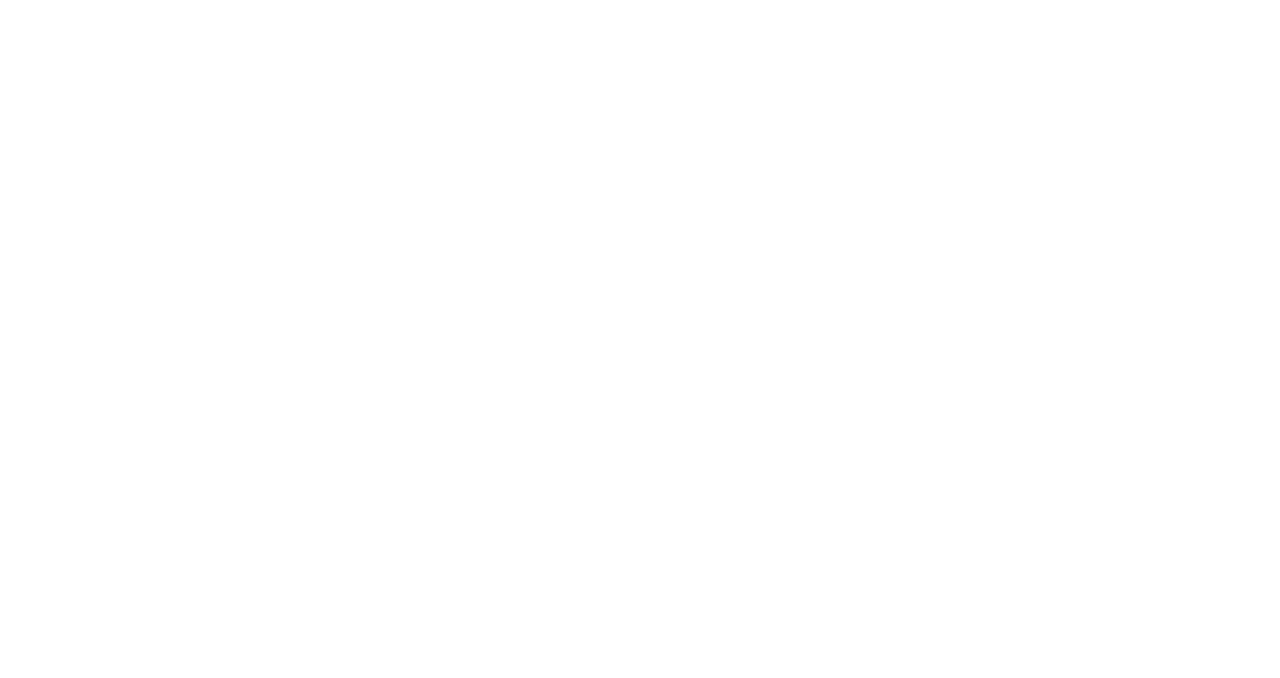
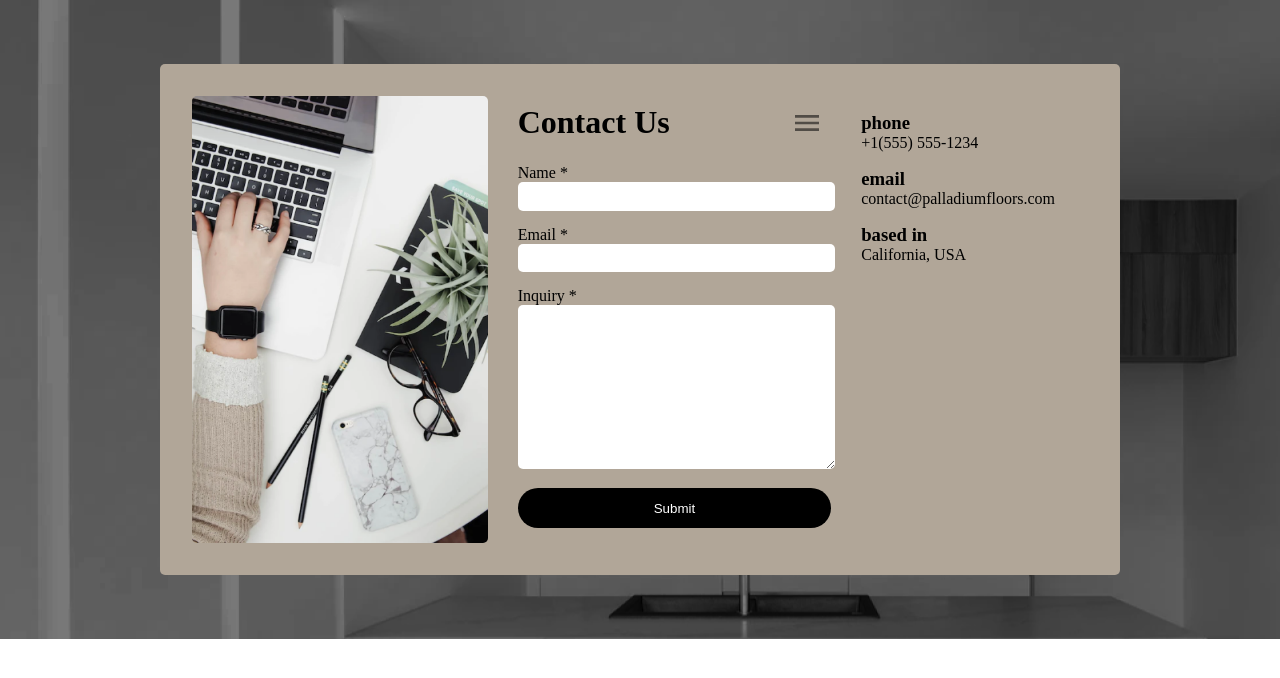
Before and after one commit to Fanthoni/palladiumfloors, a React (Create React App) app: page /contact in a window 1280 px wide. Before the commit this address had no page. Shown: the top 678 px of the page. Built offline with nearby package versions, Linux system fonts and the light colour scheme.

Commit message:
contact page

```diff
--- a/public/index.html
+++ b/public/index.html
@@ -22,7 +22,7 @@
     -->
     <title>React App</title>
   </head>
-  <body>
+  <body style="margin: 0;">
     <noscript>You need to enable JavaScript to run this app.</noscript>
     <div id="root"></div>
     <!--
--- a/src/App.js
+++ b/src/App.js
@@ -1,4 +1,5 @@
 import Home from "./pages/Home";
+import Contact from "./pages/Contact";
 
 import { BrowserRouter as Router, Routes, Route } from 'react-router-dom';
 
@@ -9,6 +10,7 @@ function App() {
       <div className="App">
           <Routes>
             <Route exact path="/" Component={Home} />
+            <Route exact path="/contact" Component={Contact} />
           </Routes>
         </div>
     </Router>
--- a/src/components/FormComponent/Button.js
+++ b/src/components/FormComponent/Button.js
@@ -12,5 +12,6 @@ const Submit = styled.input`
     border: none;
     height: 3em;
     cursor: pointer;
+    border-radius: 20px;
 `;
 export { SubmitButton };
--- /dev/null
+++ b/src/components/FormComponent/TextInput.css
@@ -0,0 +1,17 @@
+.roundCorner {
+    border-radius: 5px;
+    border: none;
+}
+
+input {
+    width: 100%;
+    height: 2em;
+    border: 0.1em solid #94866d;
+}
+
+textarea {
+    width: 100%;
+    height: 12em;
+    border: 0.1em solid #94866d;
+    resize: vertical;
+}
--- a/src/components/FormComponent/TextInput.js
+++ b/src/components/FormComponent/TextInput.js
@@ -1,12 +1,12 @@
-import { styled } from "styled-components";
+import "./TextInput.css";
 
 function TextBox({displayName, fieldName, isRequired = false, ...props}) {
     return (
         <div {...props}>
             <label htmlFor={fieldName}>
-                {displayName} {isRequired ? <span>(required)</span> : null}
+                {displayName} {isRequired ? <span>*</span> : null}
             </label><br />
-            <Field type="text" name={fieldName} id={fieldName} required={isRequired ?? false}/>
+            <input className="roundCorner" type="text" name={fieldName} id={fieldName} required={isRequired ?? false}/>
         </div>
     );
 }
@@ -15,9 +15,9 @@ function NumericalTextBox({displayName, fieldName, isRequired = false}) {
     return (
         <div>
             <label htmlFor={fieldName}>
-                {displayName} {isRequired ? <span>(required)</span> : null}
+                {displayName} { isRequired ? <span>*</span> : null}
             </label><br />
-            <Field type="number" name={fieldName} id={fieldName} required={isRequired ?? false}/>
+            <input className="roundCorner" type="number" name={fieldName} id={fieldName} required={isRequired ?? false}/>
         </div>
     );
 }
@@ -26,24 +26,11 @@ function TextArea({displayName, fieldName, isRequired = false, maxLength="1024",
     return (
         <div {...props}>
             <label htmlFor={fieldName}>
-                {displayName} {isRequired ? <span>(required)</span> : null}
+                {displayName} {isRequired ? <span>*</span> : null}
             </label><br />
-            <Area type="text" name={fieldName} id={fieldName} maxLength={maxLength} required={isRequired ?? false}/>
+            <textarea className="roundCorner" type="text" name={fieldName} id={fieldName} maxLength={maxLength} required={isRequired ?? false}/>
         </div>
     );
 }
 
-const Field = styled.input`
-    width: 100%;
-    height: 2em;
-    border: 0.1em solid #94866d;
-`;
-
-const Area = styled.textarea`
-    width: 100%;
-    height: 5em;
-    border: 0.1em solid #94866d;
-    resize: vertical;
-`;
-
 export { TextBox, NumericalTextBox, TextArea };
--- a/src/components/Menu/Menu.js
+++ b/src/components/Menu/Menu.js
@@ -1,5 +1,6 @@
 import { useState } from 'react';
 import styled from 'styled-components';
+import { Link } from 'react-router-dom';
 
 import MenuIcon from '@mui/icons-material/Menu';
 import Menu from "@mui/material/Menu";
@@ -8,7 +9,18 @@ import { IconButton } from '@mui/material';
 
 function MenuBtn () {
     const menuOptions = [
-        "Home", "Catalog", "Contact"
+        {
+            label: "Home",
+            path: "/"
+        },
+        {
+            label: "Catalog",
+            path: "/"
+        },
+        {
+            label: "Contact",
+            path: "/contact"
+        }
     ]
 
     const [anchorEl, setAnchorEl] = useState(null);
@@ -46,10 +58,12 @@ function MenuBtn () {
             >
                 {menuOptions.map((option) => (
                     <MenuItem
-                        key={option}
+                        key={option.label}
                         onClick={handleClose}
                     >
-                        {option}
+                        <UnstyledLink to={option.path} style={{textDecoration: "none", color: "black"}}>
+                            {option.label}
+                        </UnstyledLink>
                     </MenuItem>
                 ))}
             </Menu>
@@ -61,4 +75,9 @@ const MenuBtnWrapper = styled.div`
     display: inline;
 `;
 
-export default MenuBtn
+const UnstyledLink = styled(Link)`
+    text-decoration: none;
+    color: black;
+`;
+
+export default MenuBtn;
--- /dev/null
+++ b/src/pages/Contact.js
@@ -0,0 +1,112 @@
+import styled from "styled-components";
+// import Menu from "@mui/icons-material/Menu";
+import Menu from "../components/Menu";
+import background from "../assets/contactImages/background.png";
+import { TextInput, Button } from "../components/FormComponent";
+import contactImg from "../assets/contactImages/contact.png";
+
+
+function Contact() {
+    return (
+        <Container>
+            <PageContainer>
+                <img src={contactImg} alt="contact"/>
+                <FormContainer>
+                    <div style={{display: "flex", justifyContent: "space-between", alignItems: "center"}}>
+                        <h1>Contact Us</h1>
+                        <Menu />
+                    </div>
+                    {/* <form> */}
+                        <TextInput.TextBox
+                            displayName="Name"
+                            fieldName="name"
+                            isRequired={true}
+                        />
+                        <TextInput.TextBox
+                            displayName="Email"
+                            fieldName="email"
+                            isRequired={true}
+                        />
+                        <TextInput.TextArea
+                            displayName="Inquiry"
+                            fieldName="inquiry"
+                            isRequired={true}
+                        />
+                        <Button.SubmitButton />
+                    {/* </form> */}
+                </FormContainer>
+                <BusinessInfoContainer>
+                    <h3>phone</h3>
+                    <p>+1(555) 555-1234</p>
+                    <h3>email</h3>
+                    <p>contact@palladiumfloors.com</p>
+                    <h3>based in</h3>
+                    <p>California, USA</p>
+                </BusinessInfoContainer>
+            </PageContainer>
+        </Container>
+    );
+}
+
+const Container = styled.div`
+    height: auto;
+    display: flex;
+    background-image: url(${background});
+    padding: 4rem;
+    height: 100%;
+    justify-content: center;
+`;
+
+const PageContainer = styled.div`
+    img {
+        width: 33%;
+        border-radius: 5px;
+        object-fit: cover;
+    }
+
+    background-color: #B1A698;
+    max-width: 1000px;
+    min-width: 200px;
+    display: flex;
+    padding: 2rem;
+    border-radius: 5px;
+    gap: 30px;
+
+    @media (max-width: 768px) {
+        flex-direction: column;
+        width: 75%;
+
+        img {
+            display: none;
+        }
+    }
+`;
+
+const FormContainer = styled.div`
+    h1 {
+        margin: 0.5rem 0;
+    }
+
+    display: flex;
+    flex-direction: column;
+    border-radius: 10px;
+    gap: 15px;
+    width: 35%;
+
+    @media (max-width: 768px) {
+        width: 100%;
+    }
+`;
+
+const BusinessInfoContainer = styled.div`
+    width: auto;
+    h3 {
+        margin-top: 1rem;
+    }
+
+    & > * {
+        margin: 0;
+    }
+`;
+
+export default Contact;
--- a/src/pages/Home.js
+++ b/src/pages/Home.js
@@ -5,8 +5,6 @@ import EmailIcon from '@mui/icons-material/Email';
 
 import styled from "styled-components";
 const _ = require('lodash');
-
-
 
 function importAll(r) {
     let images = {};
@@ -72,7 +70,7 @@ function Home() {
 }
 
 const Container = styled.div`
-    margin: 2rem 2rem;
+    margin: 2rem;
 
     display: flex;
     flex-direction: row;
```
Also changed, not shown: src/assets/contactImages/background.png (added), src/assets/contactImages/contact.png (added).
